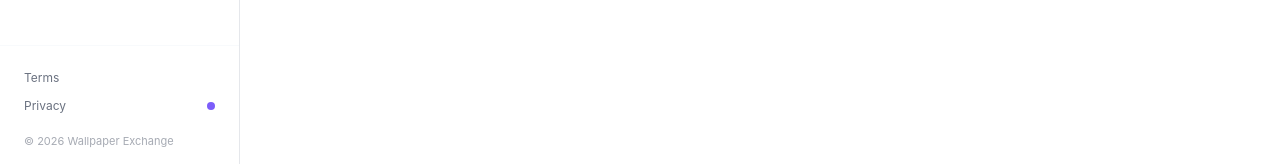
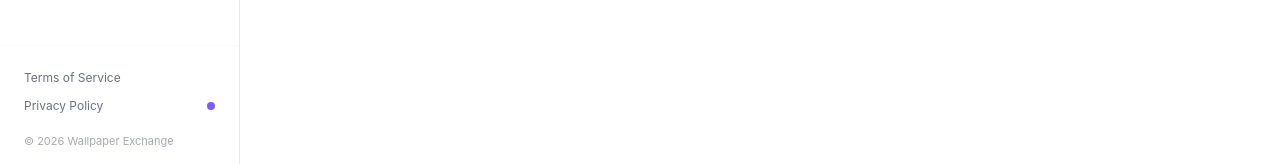
Before and after one commit to dolphin836/wallpaper, a React (Vite) app in the folder frontend/: page /login in a window 1280 px wide. Shown: the part 627-791 px from the top of the page. Built offline with nearby package versions, Linux system fonts and the light colour scheme.

Commit message:
style(frontend): use full names for sidebar legal links
Co-authored-by: Cursor <cursoragent@cursor.com>

```diff
--- a/frontend/src/components/Layout.tsx
+++ b/frontend/src/components/Layout.tsx
@@ -98,9 +98,9 @@ export default function Layout() {
 
       {/* Footer */}
       <div className="p-6 mt-auto border-t border-slate-50 dark:border-white/5 text-xs text-ws-muted dark:text-ws-dark-muted space-y-3">
-        <Link to="/terms" className="block hover:text-slate-900 dark:hover:text-white transition-colors">Terms</Link>
+        <Link to="/terms" className="block hover:text-slate-900 dark:hover:text-white transition-colors">Terms of Service</Link>
         <div className="flex items-center justify-between">
-          <Link to="/privacy" className="hover:text-slate-900 dark:hover:text-white transition-colors">Privacy</Link>
+          <Link to="/privacy" className="hover:text-slate-900 dark:hover:text-white transition-colors">Privacy Policy</Link>
           <span className="w-2 h-2 rounded-full bg-ws-purple" />
         </div>
         <p className="text-[11px] opacity-60 pt-2">&copy; {new Date().getFullYear()} Wallpaper Exchange</p>
```
